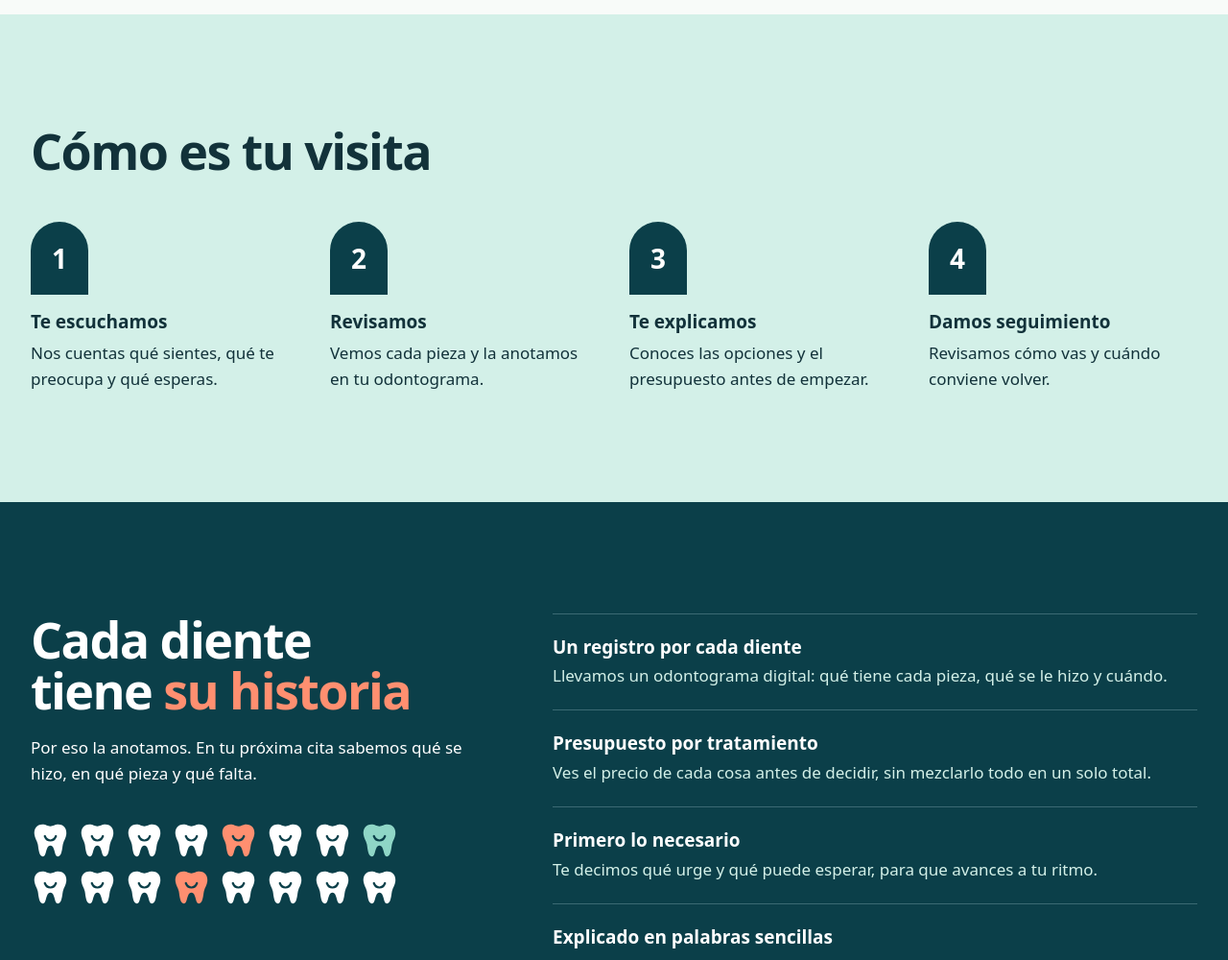
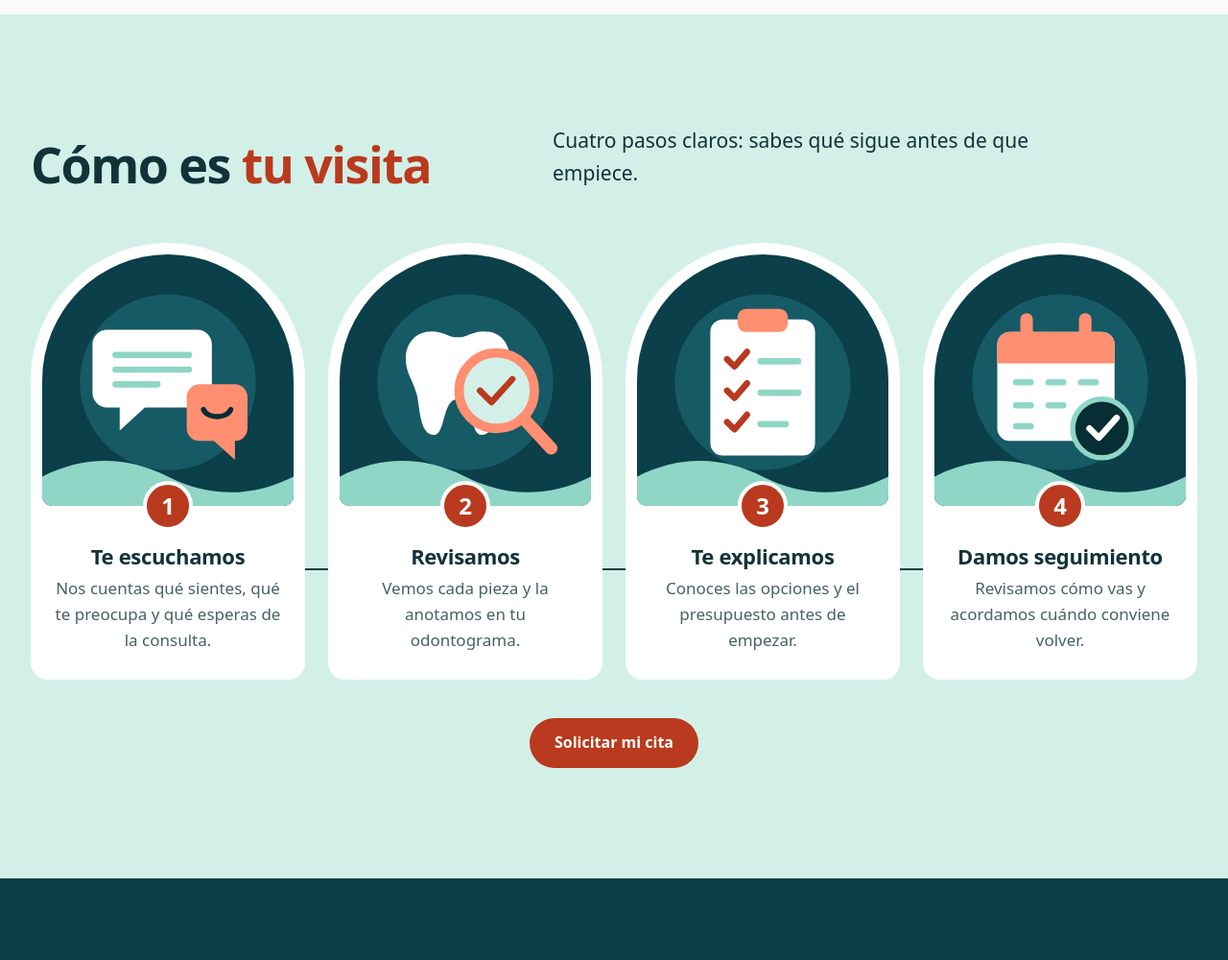
Before and after one commit to cljuarez97/muelitas-landing, an Astro site: page / in a window 1280 px wide. Shown: the part 1720-2720 px from the top of the page at 96% size. Built offline with nearby package versions, Linux system fonts and the light colour scheme; Astro itself is replaced by a stand-in of ours.

Commit message:
feat(site): redesign the visit steps with illustrated arches
Co-Authored-By: Claude Opus 5.5 <noreply@anthropic.com>

```diff
--- /dev/null
+++ b/src/components/StepArt.astro
@@ -0,0 +1,47 @@
+---
+/** Ilustración de cada paso de la visita, con el lenguaje de la portada. */
+interface Props { step: number }
+const { step } = Astro.props;
+const tooth = 'M19 6C10 6 5 13 6 22c.700 6 4 10 5.500 16C13 45 13 58 20 58c6 0 4-18 12-18s6 18 12 18c7 0 7-13 8.500-20C54 32 57.300 28 58 22c1-9-4-16-13-16-6 0-8 3-13 3s-7-3-13-3Z';
+---
+<svg class="step-art" viewBox="0 0 240 240" aria-hidden="true">
+  <rect width="240" height="240" class="a-bg" />
+  <circle cx="120" cy="122" r="84" class="a-sun" />
+  <path d="M0 212c40-20 80-20 120 0s80 20 120 0v28H0Z" class="a-wave" />
+  <g class="step-figure">
+    {step === 0 && (
+      <Fragment>
+        <path d="M62 72h86a14 14 0 0 1 14 14v46a14 14 0 0 1-14 14H98l-24 22v-22H62a14 14 0 0 1-14-14V86a14 14 0 0 1 14-14Z" class="a-tooth" />
+        <path d="M70 96h70M70 110h70M70 124h40" class="s-line" />
+        <path d="M150 124h34a12 12 0 0 1 12 12v30a12 12 0 0 1-12 12v18l-20-18h-14a12 12 0 0 1-12-12v-30a12 12 0 0 1 12-12Z" class="a-coral" />
+        <path d="M154 148c4 9 22 9 26 0" class="s-ink" />
+      </Fragment>
+    )}
+    {step === 1 && (
+      <Fragment>
+        <path d={tooth} class="a-tooth" transform="translate(52 62) scale(1.900)" />
+        <circle cx="150" cy="130" r="36" class="s-lens" />
+        <path d="M176 157l26 28" class="s-handle" />
+        <path d="M134 130l11 11 20-22" class="s-check" />
+      </Fragment>
+    )}
+    {step === 2 && (
+      <Fragment>
+        <rect x="70" y="62" width="100" height="130" rx="12" class="a-tooth" />
+        <rect x="96" y="52" width="48" height="22" rx="8" class="a-coral" />
+        <path d="M86 100l7 7 12-14M86 130l7 7 12-14M86 160l7 7 12-14" class="s-check" />
+        <path d="M118 102h36M118 132h36M118 162h24" class="s-line" />
+      </Fragment>
+    )}
+    {step === 3 && (
+      <Fragment>
+        <rect x="60" y="74" width="112" height="104" rx="12" class="a-tooth" />
+        <path d="M60 104V86a12 12 0 0 1 12-12h88a12 12 0 0 1 12 12v18Z" class="a-coral" />
+        <path d="M88 62v22M144 62v22" class="s-handle" />
+        <path d="M78 122h14M109 122h14M140 122h14M78 144h14M109 144h14M78 164h14" class="s-line" />
+        <circle cx="160" cy="166" r="28" class="s-badge" />
+        <path d="M148 166l9 9 17-19" class="s-check-light" />
+      </Fragment>
+    )}
+  </g>
+</svg>
--- a/src/data/content.ts
+++ b/src/data/content.ts
@@ -33,11 +33,13 @@ export const treatments = [
   { name: 'Blanqueamiento', short: 'Aclara el tono de los dientes naturales.', text: 'Primero revisamos que dientes y encías estén sanos. Puede dar sensibilidad temporal y no cambia el color de resinas ni coronas.' },
 ];
 
+export const stepsIntro = 'Cuatro pasos claros: sabes qué sigue antes de que empiece.';
+
 export const steps = [
-  { title: 'Te escuchamos', text: 'Nos cuentas qué sientes, qué te preocupa y qué esperas.' },
+  { title: 'Te escuchamos', text: 'Nos cuentas qué sientes, qué te preocupa y qué esperas de la consulta.' },
   { title: 'Revisamos', text: 'Vemos cada pieza y la anotamos en tu odontograma.' },
   { title: 'Te explicamos', text: 'Conoces las opciones y el presupuesto antes de empezar.' },
-  { title: 'Damos seguimiento', text: 'Revisamos cómo vas y cuándo conviene volver.' },
+  { title: 'Damos seguimiento', text: 'Revisamos cómo vas y acordamos cuándo conviene volver.' },
 ];
 
 export const promises = [
--- a/src/pages/index.astro
+++ b/src/pages/index.astro
@@ -1,9 +1,10 @@
 ---
 import Base from '../layouts/Base.astro';
 import HeroArt from '../components/HeroArt.astro';
+import StepArt from '../components/StepArt.astro';
 import Tooth from '../components/Tooth.astro';
 import WhatsApp from '../components/WhatsApp.astro';
-import { clinic, faq, promises, steps, times, treatments } from '../data/content';
+import { clinic, faq, promises, steps, stepsIntro, times, treatments } from '../data/content';
 import { dentistSchema, toJsonLd } from '../lib/schema';
 import { href, whatsappUrl } from '../lib/url';
 
@@ -57,10 +58,20 @@ const jsonLd = toJsonLd(dentistSchema(root, new URL(href('/og.png'), Astro.site)
 
   <section class="section band-mint" aria-labelledby="s-title">
     <div class="wrap">
-      <h2 id="s-title">Cómo es tu visita</h2>
+      <div class="steps-head">
+        <h2 id="s-title">Cómo es <em>tu visita</em></h2>
+        <p class="lead">{stepsIntro}</p>
+      </div>
       <ol class="steps" role="list">
-        {steps.map((s, i) => <li><span class="arch-num" aria-hidden="true">{i + 1}</span><h3>{s.title}</h3><p>{s.text}</p></li>)}
+        {steps.map((s, i) => (
+          <li class="step">
+            <div class="step-arch"><StepArt step={i} /></div>
+            <span class="step-num" aria-hidden="true">{i + 1}</span>
+            <div class="step-copy"><h3>{s.title}</h3><p>{s.text}</p></div>
+          </li>
+        ))}
       </ol>
+      <p class="steps-cta"><a class="btn btn-primary" href="#cita">Solicitar mi cita</a></p>
     </div>
   </section>
 
--- a/src/styles/global.css
+++ b/src/styles/global.css
@@ -108,9 +108,25 @@ summary:hover strong, .faq summary:hover { text-decoration: underline; text-unde
 .treatments details > p { padding: 0 2rem 1.375rem 3.75rem; max-width: 44rem; }
 
 .band-mint { background: var(--mint); }
-.steps { display: grid; gap: 2rem; margin-top: 3rem; }
-.arch-num { display: grid; place-items: center; width: 3.75rem; height: 4.75rem; margin-bottom: 1rem; border-radius: 999px 999px 0.5rem 0.5rem; background: var(--petrol); color: var(--white); font: 700 1.75rem/1 var(--display); }
-.steps p { margin-top: 0.375rem; }
+/* Los cuatro pasos: ventanas en arco como la portada, unidas por una línea que pasa por los números. */
+.steps-head { display: grid; gap: 1.25rem; }
+.steps-head .lead { margin-top: 0; }
+.steps { display: grid; gap: 1.25rem; margin-top: 2.5rem; }
+.step { position: relative; display: grid; grid-template-columns: 6.5rem 1fr; gap: 1.25rem; align-items: start; padding: 1rem; border-radius: 4.25rem 1.25rem 1.25rem; background: var(--white); }
+.step-arch { overflow: hidden; border-radius: 999px 999px 0.625rem 0.625rem; }
+.step-art { width: 100%; height: auto; }
+.step-num { position: absolute; left: 0.625rem; top: 5.5rem; display: grid; place-items: center; width: 2.25rem; height: 2.25rem; border-radius: 50%; background: var(--coral); color: var(--white); border: 3px solid var(--white); font: 700 1.0625rem/1 var(--display); }
+.step h3 { font: 700 1.375rem/1.15 var(--display); letter-spacing: -0.015em; }
+.step-copy { padding-top: 0.5rem; }
+.step-copy p { margin-top: 0.375rem; color: var(--muted); }
+.steps-cta { margin-top: 2.5rem; }
+.s-line { fill: none; stroke: var(--mint-strong); stroke-width: 6; stroke-linecap: round; }
+.s-ink { fill: none; stroke: var(--petrol-deep); stroke-width: 5; stroke-linecap: round; }
+.s-check { fill: none; stroke: var(--coral); stroke-width: 6; stroke-linecap: round; stroke-linejoin: round; }
+.s-check-light { fill: none; stroke: var(--white); stroke-width: 6; stroke-linecap: round; stroke-linejoin: round; }
+.s-lens { fill: var(--mint); stroke: var(--coral-soft); stroke-width: 9; }
+.s-handle { fill: none; stroke: var(--coral-soft); stroke-width: 12; stroke-linecap: round; }
+.s-badge { fill: var(--petrol-deep); stroke: var(--mint-strong); stroke-width: 5; }
 
 .band-dark { background: var(--petrol); color: var(--white); }
 .band-dark em { color: var(--coral-soft); }
@@ -154,8 +170,15 @@ summary:hover strong, .faq summary:hover { text-decoration: underline; text-unde
 .prose h2 { margin-top: 2.25rem; font-size: 1.5rem; }
 .prose p { margin-top: 1rem; overflow-wrap: anywhere; }
 
+@media (min-width: 40rem) {
+  .steps { grid-template-columns: repeat(2, 1fr); gap: 2.5rem 1.5rem; }
+  .step { grid-template-columns: 1fr; justify-items: center; gap: 0; align-content: start; padding: 0.75rem 0.75rem 1.75rem; border-radius: 12rem 12rem 1.5rem 1.5rem; text-align: center; }
+  .step-arch { width: 100%; border-radius: 11.25rem 11.25rem 0.875rem 0.875rem; }
+  .step-num { position: relative; inset: auto; width: 3.25rem; height: 3.25rem; margin-top: -1.625rem; border-width: 4px; font-size: 1.5rem; }
+  .step-copy { padding: 0.875rem 0.625rem 0; }
+  .steps-cta { text-align: center; }
+}
 @media (min-width: 48rem) {
-  .steps { grid-template-columns: repeat(2, 1fr); }
   .footer-grid { grid-template-columns: 1.4fr 1fr 1fr; }
 }
 @media (min-width: 64rem) {
@@ -166,11 +189,20 @@ summary:hover strong, .faq summary:hover { text-decoration: underline; text-unde
   .hero::before { inset: 2.5rem 0 0 auto; width: 34%; height: auto; border-top-left-radius: 14rem; }
   .hero-grid { grid-template-columns: 7fr 5fr; gap: 3.5rem; }
   .split { grid-template-columns: 5fr 7fr; gap: 4rem; }
-  .steps { grid-template-columns: repeat(4, 1fr); }
+  .steps-head { grid-template-columns: 5fr 7fr; gap: 4rem; align-items: end; }
+  .steps { grid-template-columns: repeat(4, 1fr); margin-top: 3.5rem; }
+  /* Enlace entre una tarjeta y la siguiente. */
+  .step + .step::before { content: ''; position: absolute; right: 100%; bottom: 25%; width: 1.5rem; border-top: 2px solid var(--petrol); }
 }
 @media (prefers-reduced-motion: no-preference) {
   .hero-grid > * { animation: rise 0.6s cubic-bezier(0.22, 1, 0.36, 1) both; }
   .hero-grid > * + * { animation-delay: 0.1s; }
+  .step { transition: transform 0.35s cubic-bezier(0.22, 1, 0.36, 1); }
+  .step-figure { transform-origin: 50% 60%; transition: transform 0.35s cubic-bezier(0.22, 1, 0.36, 1); }
+  @media (hover: hover) {
+    .step:hover { transform: translateY(-0.375rem); }
+    .step:hover .step-figure { transform: scale(1.05); }
+  }
   @keyframes rise { from { transform: translateY(1.25rem); opacity: 0.01; } }
 }
 @media (prefers-reduced-motion: reduce) {
```
